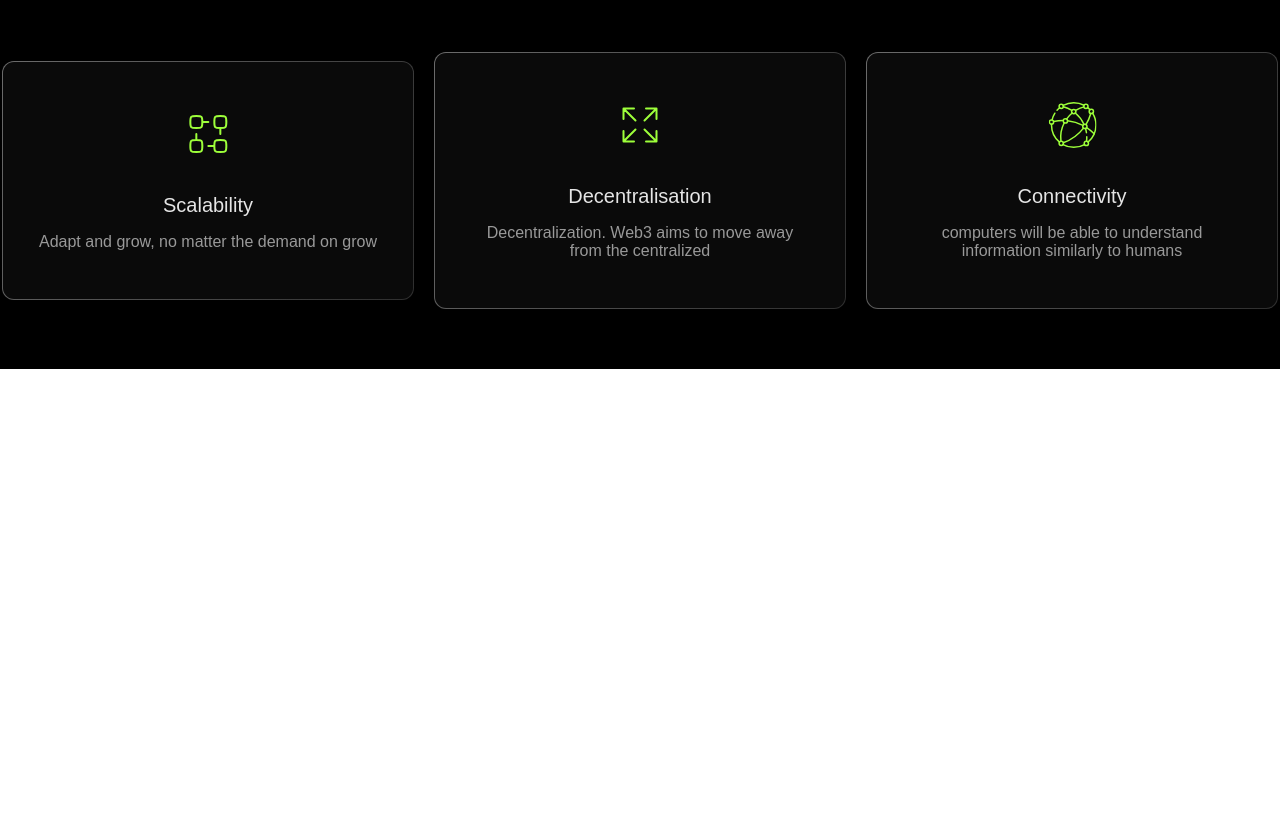
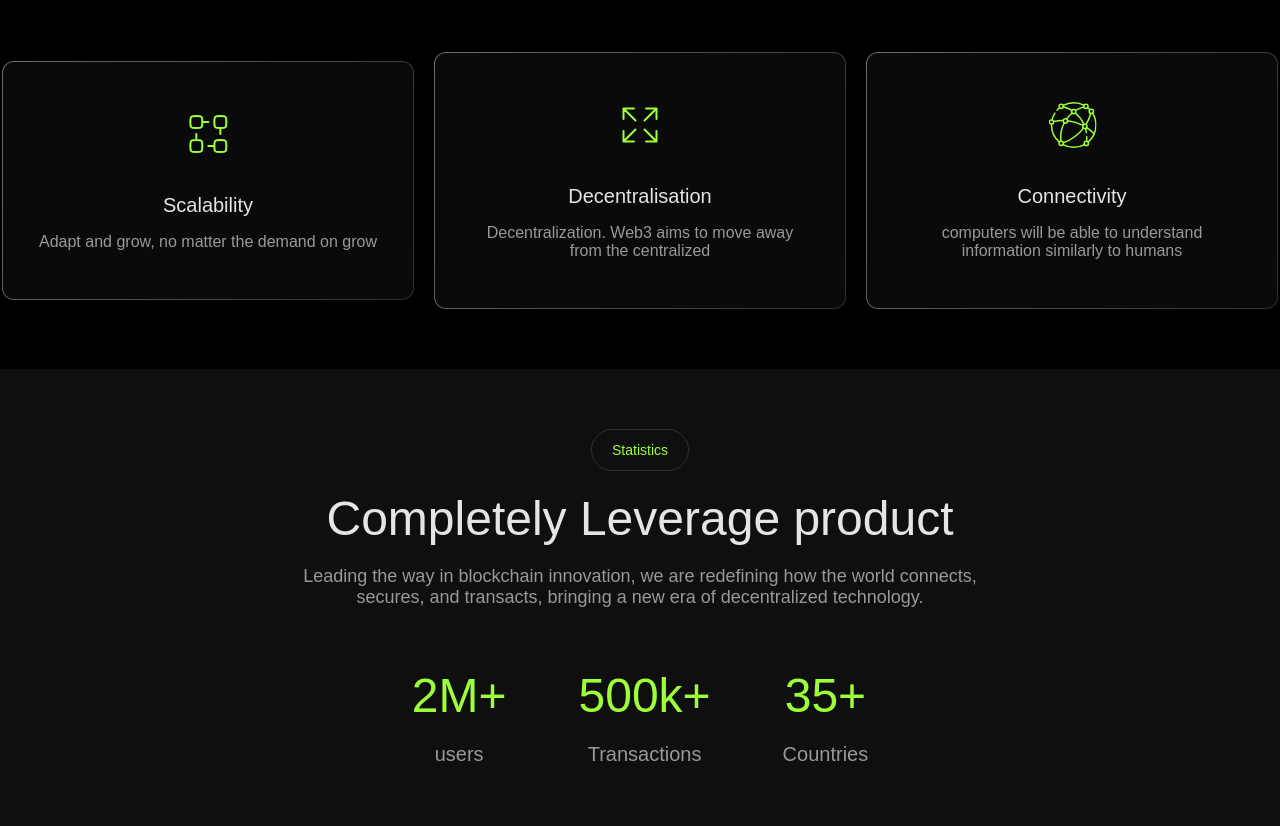
Before and after one commit to gabriela-agbl/NEOFI, a plain HTML site: page index.html in a window 1280 px wide. Shown: the part 1099-1925 px from the top of the page. Before the commit the page ends 1468 px from the top, so only its background shows below. Drawn offline with Linux system fonts and the light colour scheme; a web font is replaced by a local one.

Commit message:
feat: Adicionando section statistics e estilizando ela

```diff
--- a/index.html
+++ b/index.html
@@ -101,5 +101,31 @@
             </div>
         </div>
     </section>
+
+    <section class="statistics">
+        <div class="statistics_text-button">
+            <button class="top_button">Statistics</button>
+
+            <h2>Completely Leverage product</h2>
+            <p>Leading the way in blockchain innovation, we are redefining how the world connects, secures, and transacts, bringing a new era of decentralized technology.</p>
+        </div>
+
+        <div class="statistics_numbers">
+            <div class="statistics_number">
+                <h3>2M+</h3>
+                <p>users</p>
+            </div>
+
+            <div class="statistics_number">
+                <h3>500k+</h3>
+                <p>Transactions</p>
+            </div>
+
+            <div class="statistics_number">
+                <h3>35+</h3>
+                <p>Countries</p>
+            </div>
+        </div>
+    </section>
 </body>
 </html>
--- a/src/styles/style.css
+++ b/src/styles/style.css
@@ -292,3 +292,70 @@ main .main_text-button .main_button-wrapper button{
 
     color: var(--color-gray1);
 }
+/* --------------------STATISTICS-------------------- */
+.statistics{
+    display: flex;
+    flex-direction: column;
+    justify-content: center;
+    align-items: center;
+    gap: 60px;
+
+    padding: 60px;
+
+    background-color: var(--color-gray4);
+}
+
+.statistics .statistics_text-button{
+    display: flex;
+    flex-direction: column;
+    justify-content: center;
+    align-items: center;
+    gap: 20px;
+}
+
+.statistics .statistics_text-button h2{
+    font-size: 48px;
+    font-weight: 400;
+
+    color: var(--color-white);
+}
+
+.statistics .statistics_text-button p{
+    width: 680px;
+
+    font-size: 18px;
+    font-weight: 300;
+
+    text-align: center;
+
+    color: var(--color-gray1);
+}
+
+.statistics .statistics_numbers{
+    display: flex;
+    justify-content: center;
+    align-items: center;
+    gap: 72px;
+}
+
+.statistics .statistics_numbers .statistics_number{
+    display: flex;
+    flex-direction: column;
+    justify-content: center;
+    align-items: center;
+    gap: 20px;
+}
+
+.statistics_number h3{
+    font-size: 48px;
+    font-weight: 400;
+
+    color: var(--color-green);
+}
+
+.statistics_number p{
+    font-size: 20px;
+    font-weight: 300;
+
+    color: var(--color-gray1);
+}
```
